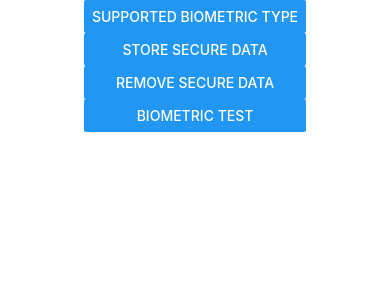
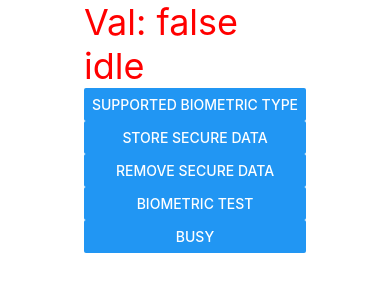
Before and after one commit to amwebexpert/poc-react-native-keychain, a React Native app: screen / in a window 390 px wide. Shown: the top 300 px of the page. Built offline with nearby package versions, Linux system fonts and the light colour scheme; what react-native-keychain would draw is missing.

Commit message:
chore: useMutation with fluent UI

```diff
--- a/src/components/DemoBiometric.tsx
+++ b/src/components/DemoBiometric.tsx
@@ -1,4 +1,4 @@
-import React from 'react';
+import React, {useState} from 'react';
 import {
   ActivityIndicator,
   Alert,
@@ -14,6 +14,7 @@ import {useMutation} from 'react-query';
 import {getSecureData, getSupportedBiometryType, removeSecureData, storeSecureData} from '../service/secure-service';
 
 export const DemoBiometric = () => {
+  const [isBusy, setIsBusy] = useState(false);
   const mutation = useMutation(storeSecureData, {
     onMutate: variables => {
       console.log('A mutation is about to happen!', variables);
@@ -72,7 +73,8 @@ export const DemoBiometric = () => {
   return (
     <SafeAreaView style={styles.container}>
       <ScrollView contentInsetAdjustmentBehavior="automatic">
-        <Text style={styles.title}>{mutation.isLoading}</Text>
+        <Text style={styles.title}>Val: {`${isBusy}`}</Text>
+        <Text style={styles.title}>{mutation.status}</Text>
         <Button title="Supported biometric type" onPress={showSupportedBiometryType}>
           Supported biometric type
         </Button>
@@ -85,7 +87,11 @@ export const DemoBiometric = () => {
         <Button title="Biometric test" onPress={getSecureDataDemo}>
           Biometric test
         </Button>
-        {mutation.isLoading && <ActivityIndicator />}
+        <Button title="Busy" onPress={() => setIsBusy(v => !v)}>
+          Busy
+        </Button>
+
+        {mutation.isLoading && <ActivityIndicator color="red" />}
       </ScrollView>
     </SafeAreaView>
   );
--- a/src/service/secure-service.ts
+++ b/src/service/secure-service.ts
@@ -39,7 +39,7 @@ export const getSupportedBiometryType = async (): Promise<null | BiometryTypeEnu
 };
 
 export const storeSecureData = async (data: unknown): Promise<boolean> => {
-  // await new Promise(resolve => setTimeout(resolve, 1000));
+  await new Promise(resolve => setTimeout(resolve, 1000));
   const result = await Keychain.setGenericPassword('secure-data', JSON.stringify(data), options);
   console.log('Storage result', result);
 
```
